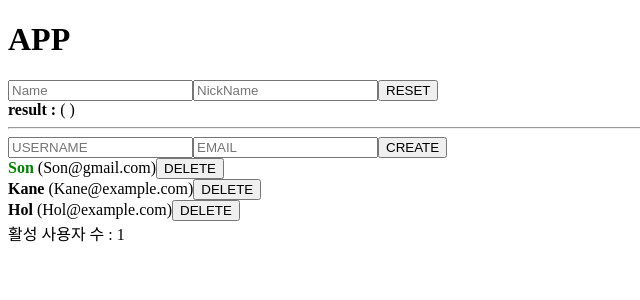
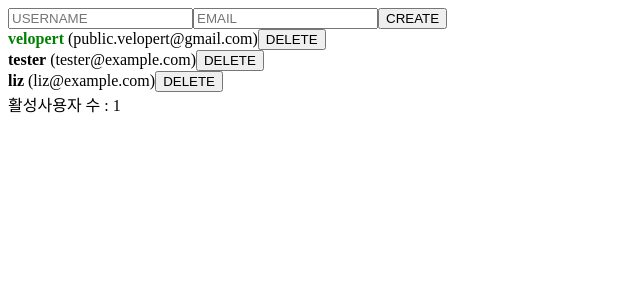
Before and after one commit to ryudg/Practice-React, a React (Create React App) app: page / in a window 1280 px wide. Shown: the top 300 px of the page, without its empty margins (0-640 px from the left). Built offline with nearby package versions, Linux system fonts and the light colour scheme.

Commit message:
useState > reducer
useState > reducer

```diff
--- a/src/App.js
+++ b/src/App.js
@@ -1,118 +1,251 @@
-import React, { useCallback, useMemo, useRef, useState } from "react";
-import InputSample from "./InputSample";
+// ---------- useState
+
+// import React, { useCallback, useMemo, useRef, useState } from "react";
+// import InputSample from "./InputSample";
+// import UserList from "./UserList";
+// import CreateUser from "./CreateUser";
+// import Counter from "./Counter";
+
+// function countActiveUsers(users) {
+//   console.log("사용자 수 세는 중...");
+//   return users.filter((user) => user.active).length;
+// }
+
+// function App() {
+//   const [inputs, setInputs] = useState({
+//     username: "",
+//     email: "",
+//   });
+
+//   const { username, email } = inputs;
+//   const onChange = useCallback((e) => {
+//     const { name, value } = e.target;
+//     setInputs({
+//       ...inputs,
+//       [name]: value,
+//     });
+//   }, []);
+
+//   const [users, setUsers] = useState([
+//     {
+//       id: 1,
+//       username: "Son",
+//       email: "Son@gmail.com",
+//       active: true,
+//     },
+//     {
+//       id: 2,
+//       username: "Kane",
+//       email: "Kane@example.com",
+//       active: false,
+//     },
+//     {
+//       id: 3,
+//       username: "Hol",
+//       email: "Hol@example.com",
+//       active: false,
+//     },
+//   ]);
+
+//   const nextId = useRef(4);
+//   // const usernameRef = useRef("");
+//   // const emailRef = useRef("");
+
+//   const onCreate = useCallback(() => {
+//     const user = {
+//       id: nextId.current,
+//       // username: usernameRef.current.value,
+//       // email: emailRef.current.value,
+//       username,
+//       email,
+//     };
+//     // setUsers([...users, user]);
+//     setUsers((users) => users.concat(user));
+
+//     setInputs({
+//       username: "",
+//       email: "",
+//     });
+
+//     // usernameRef.current.value = "";
+//     // emailRef.current.value = "";
+
+//     nextId.current += 1;
+//   }, [username, email]);
+
+//   const onRemove = useCallback((id) => {
+//     // user.id 가 파라미터로 일치하지 않는 원소만 추출해서 새로운 배열을 만듬
+//     // = user.id 가 id 인 것을 제거함
+//     setUsers(users.filter((user) => user.id !== id));
+//   }, []);
+
+//   const onToggle = useCallback((id) => {
+//     setUsers(
+//       users.map((user) =>
+//         user.id === id ? { ...user, active: !user.active } : user
+//       )
+//     );
+//   }, []);
+
+//   console.log("Render");
+//   const count = useMemo(() => countActiveUsers(users), [users]);
+
+//   return (
+//     <>
+//       <h1>APP</h1>
+//       <Counter />
+//       <hr />
+//       <br />
+//       <InputSample />
+//       <hr />
+//       <br />
+//       <CreateUser
+//         username={username}
+//         email={email}
+//         onChange={onChange}
+//         onCreate={onCreate}
+//       />
+//       {/* <input name="username" placeholder="USERNAME" ref={usernameRef} />
+//       <input name="email" placeholder="EMAIL" ref={emailRef} /> */}
+//       {/* <button onClick={onCreate}>CREATE</button> */}
+//       <UserList users={users} onRemove={onRemove} onToggle={onToggle} />
+//       <div>활성 사용자 수 : {count}</div>
+//     </>
+//   );
+// }
+// export default App;
+
+// ---------- useReducer
+import React, {
+  useRef,
+  useState,
+  useMemo,
+  useCallback,
+  useReducer,
+} from "react";
 import UserList from "./UserList";
 import CreateUser from "./CreateUser";
 
 function countActiveUsers(users) {
-  console.log("사용자 수 세는 중...");
+  console.log("활성 사용자 수를 세는중...");
   return users.filter((user) => user.active).length;
 }
 
-function App() {
-  const [inputs, setInputs] = useState({
+const initialState = {
+  inputs: {
     username: "",
     email: "",
-  });
-
-  const { username, email } = inputs;
-  const onChange = useCallback(
-    (e) => {
-      const { name, value } = e.target;
-      setInputs({
-        ...inputs,
-        [name]: value,
-      });
-    },
-    [inputs]
-  );
-
-  const [users, setUsers] = useState([
+  },
+  users: [
     {
       id: 1,
-      username: "Son",
-      email: "Son@gmail.com",
+      username: "velopert",
+      email: "public.velopert@gmail.com",
       active: true,
     },
     {
       id: 2,
-      username: "Kane",
-      email: "Kane@example.com",
+      username: "tester",
+      email: "tester@example.com",
       active: false,
     },
     {
       id: 3,
-      username: "Hol",
-      email: "Hol@example.com",
+      username: "liz",
+      email: "liz@example.com",
       active: false,
     },
-  ]);
+  ],
+};
 
+function reducer(state, action) {
+  switch (action.type) {
+    case "CHANGE_INPUT":
+      return {
+        ...state,
+        inputs: {
+          ...state.inputs,
+          [action.name]: action.value,
+        },
+      };
+    case "CREATE_USER":
+      return {
+        inputs: initialState.inputs,
+        users: state.users.concat(action.user),
+      };
+    case "TOGGLE_USER":
+      return {
+        ...state,
+        users: state.users.map((user) =>
+          user.id === action.id ? { ...user, active: !user.active } : user
+        ),
+      };
+    case "REMOVE_USER":
+      return {
+        ...state,
+        users: state.users.filter((user) => user.id !== action.id),
+      };
+    default:
+      return state;
+  }
+}
+
+function App() {
+  const [state, dispath] = useReducer(reducer, initialState);
   const nextId = useRef(4);
-  // const usernameRef = useRef("");
-  // const emailRef = useRef("");
+
+  const { users } = state;
+  const { username, email } = state.inputs;
+
+  const onChange = useCallback((e) => {
+    const { name, value } = e.target;
+    dispath({
+      type: "CHANGE_INPUT",
+      name,
+      value,
+    });
+  }, []);
 
   const onCreate = useCallback(() => {
-    const user = {
-      id: nextId.current,
-      // username: usernameRef.current.value,
-      // email: emailRef.current.value,
-      username,
-      email,
-    };
-    // setUsers([...users, user]);
-    setUsers(users.concat(user));
+    dispath({
+      type: "CREATE_USER",
+      user: {
+        id: nextId.current,
+        username,
+        email,
+      },
+    });
+    nextId.current += 1;
+  }, [username, email]);
 
-    setInputs({
-      username: "",
-      email: "",
+  const onToggle = useCallback((id) => {
+    dispath({
+      type: "TOGGLE_USER",
+      id,
     });
+  }, []);
 
-    // usernameRef.current.value = "";
-    // emailRef.current.value = "";
+  const onRemove = useCallback((id) => {
+    dispath({
+      type: "REMOVE_USER",
+      id,
+    });
+  }, []);
 
-    nextId.current += 1;
-  }, [users, username, email]);
-
-  const onRemove = useCallback(
-    (id) => {
-      // user.id 가 파라미터로 일치하지 않는 원소만 추출해서 새로운 배열을 만듬
-      // = user.id 가 id 인 것을 제거함
-      setUsers(users.filter((user) => user.id !== id));
-    },
-    [users]
-  );
-
-  const onToggle = useCallback(
-    (id) => {
-      setUsers(
-        users.map((user) =>
-          user.id === id ? { ...user, active: !user.active } : user
-        )
-      );
-    },
-    [users]
-  );
-
-  // console.log("Render");
   const count = useMemo(() => countActiveUsers(users), [users]);
 
   return (
     <>
-      <h1>APP</h1>
-      <InputSample />
-      <hr />
       <CreateUser
         username={username}
         email={email}
         onChange={onChange}
         onCreate={onCreate}
       />
-      {/* <input name="username" placeholder="USERNAME" ref={usernameRef} />
-      <input name="email" placeholder="EMAIL" ref={emailRef} /> */}
-      {/* <button onClick={onCreate}>CREATE</button> */}
-      <UserList users={users} onRemove={onRemove} onToggle={onToggle} />
-      <div>활성 사용자 수 : {count}</div>
+      <UserList users={users} onToggle={onToggle} onRemove={onRemove} />
+      <div>활성사용자 수 : {count}</div>
     </>
   );
 }
+
 export default App;
--- /dev/null
+++ b/src/Counter.js
@@ -0,0 +1,34 @@
+import React, { useReducer } from "react";
+
+function reducer(state, action) {
+  switch (action.type) {
+    case "INCREMENT":
+      return state + 1;
+    case "DECREMENT":
+      return state - 1;
+    default:
+      return state;
+  }
+}
+
+function Counter() {
+  const [number, dispatch] = useReducer(reducer, 0);
+
+  const onIncrease = () => {
+    dispatch({ type: "INCREMENT" });
+  };
+
+  const onDecrease = () => {
+    dispatch({ type: "DECREMENT" });
+  };
+
+  return (
+    <div>
+      <h1>{number}</h1>
+      <button onClick={onIncrease}>+1</button>
+      <button onClick={onDecrease}>-1</button>
+    </div>
+  );
+}
+
+export default Counter;
```
